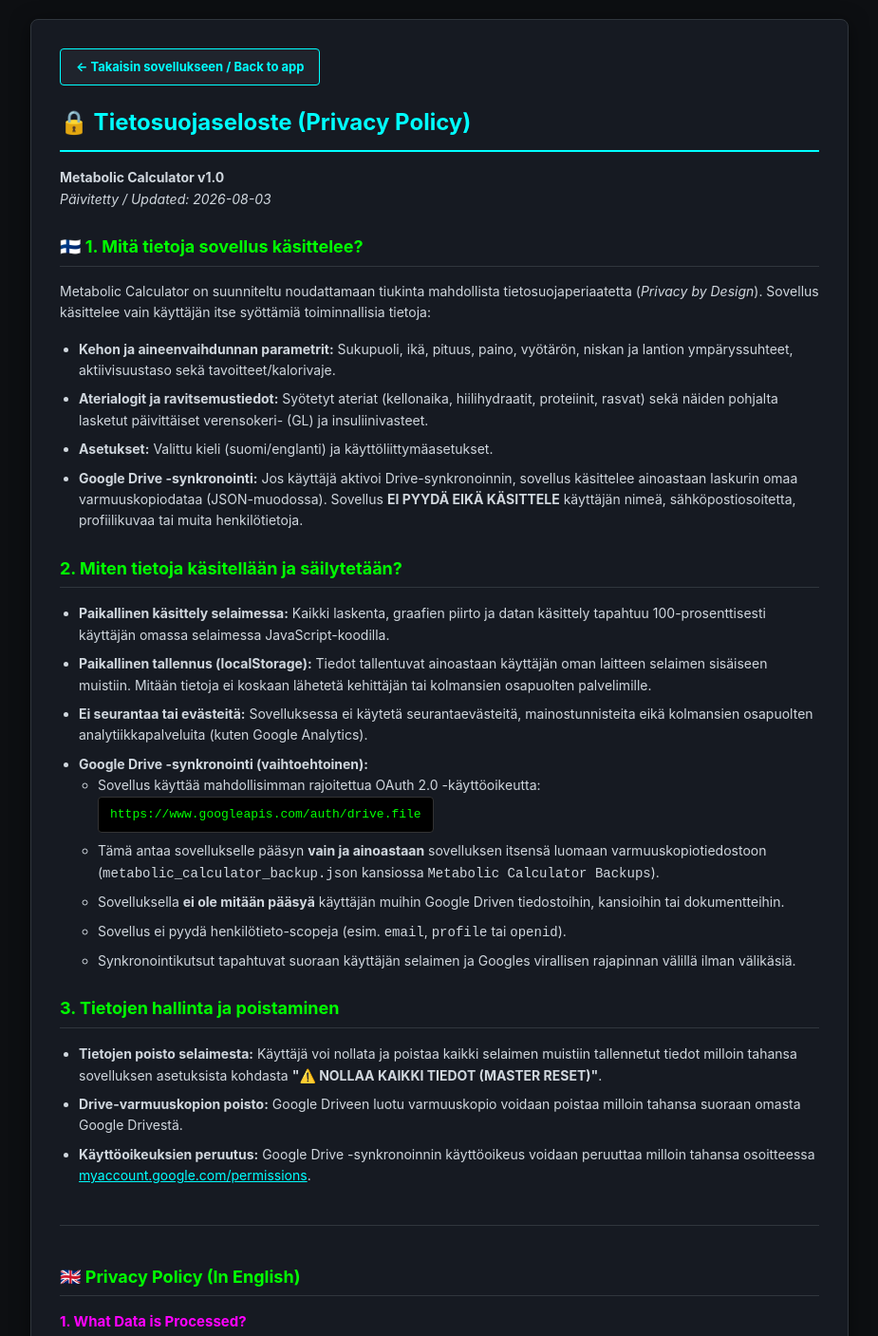
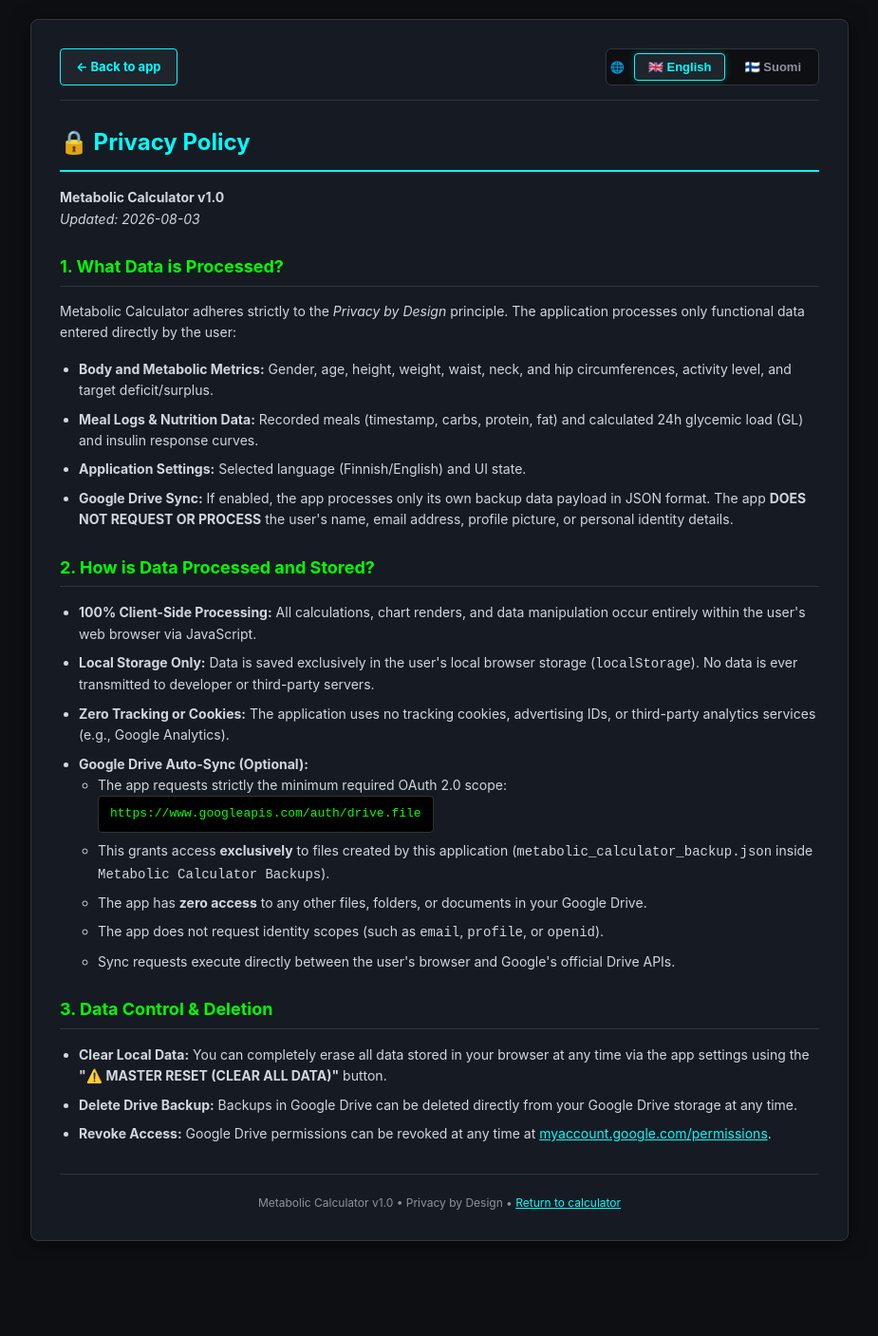
Before and after one commit to rlame1/MetabolicCalculator, a website: page privacy.html in a window 1280 px wide. Shown: the top 1407 px of the page at 95% size, without its empty margins (177-1102 px from the left). After the commit the page ends 1327 px from the top, so only its background shows below. Drawn offline with Linux system fonts and the light colour scheme.

Commit message:
Set English as default for privacy.html with dynamic language selector toggle

```diff
--- a/privacy.html
+++ b/privacy.html
@@ -1,9 +1,9 @@
 <!DOCTYPE html>
-<html lang="fi">
+<html lang="en">
 <head>
     <meta charset="UTF-8">
     <meta name="viewport" content="width=device-width, initial-scale=1.0">
-    <title>Tietosuojaseloste - Metabolic Calculator</title>
+    <title>Privacy Policy / Tietosuojaseloste - Metabolic Calculator</title>
     <style>
         :root {
             --bg-color: #0d0f12;
@@ -33,6 +33,68 @@
             border-radius: 8px;
             padding: 30px;
             box-shadow: 0 4px 20px rgba(0,0,0,0.5);
+        }
+
+        .top-bar {
+            display: flex;
+            justify-content: space-between;
+            align-items: center;
+            flex-wrap: wrap;
+            gap: 12px;
+            margin-bottom: 25px;
+            padding-bottom: 15px;
+            border-bottom: 1px solid var(--border-color);
+        }
+
+        .btn-back {
+            display: inline-block;
+            background: #1f242d;
+            color: var(--accent-cyan);
+            border: 1px solid var(--accent-cyan);
+            padding: 8px 16px;
+            border-radius: 4px;
+            text-decoration: none;
+            font-weight: bold;
+            font-size: 13px;
+            transition: all 0.2s;
+        }
+
+        .btn-back:hover {
+            background: var(--accent-cyan);
+            color: #000;
+        }
+
+        .lang-toggle-group {
+            display: flex;
+            align-items: center;
+            gap: 6px;
+            background: #0d0f12;
+            padding: 4px;
+            border: 1px solid var(--border-color);
+            border-radius: 6px;
+        }
+
+        .lang-btn {
+            background: transparent;
+            color: var(--text-muted);
+            border: none;
+            padding: 6px 14px;
+            border-radius: 4px;
+            font-size: 13px;
+            font-weight: bold;
+            cursor: pointer;
+            transition: all 0.2s;
+        }
+
+        .lang-btn:hover {
+            color: #fff;
+        }
+
+        .lang-btn.active {
+            background: #1f242d;
+            color: var(--accent-cyan);
+            border: 1px solid var(--accent-cyan);
+            box-shadow: 0 0 8px rgba(0, 255, 255, 0.2);
         }
 
         h1 {
@@ -81,33 +143,12 @@
             display: inline-block;
         }
 
-        .btn-back {
-            display: inline-block;
-            background: #1f242d;
-            color: var(--accent-cyan);
-            border: 1px solid var(--accent-cyan);
-            padding: 8px 16px;
-            border-radius: 4px;
-            text-decoration: none;
-            font-weight: bold;
-            font-size: 13px;
-            margin-bottom: 20px;
-            transition: all 0.2s;
+        .lang-section {
+            display: none;
         }
 
-        .btn-back:hover {
-            background: var(--accent-cyan);
-            color: #000;
-        }
-
-        .lang-section {
-            margin-bottom: 40px;
-        }
-
-        .divider {
-            height: 1px;
-            background: var(--border-color);
-            margin: 40px 0;
+        .lang-section.visible {
+            display: block;
         }
 
         footer {
@@ -115,19 +156,67 @@
             font-size: 12px;
             color: var(--text-muted);
             text-align: center;
+            border-top: 1px solid var(--border-color);
+            padding-top: 20px;
         }
     </style>
 </head>
 <body>
 
 <div class="container">
-    <a href="/" class="btn-back">← Takaisin sovellukseen / Back to app</a>
+    <div class="top-bar">
+        <a href="/" class="btn-back" id="backBtn">← Back to app / Takaisin sovellukseen</a>
+        <div class="lang-toggle-group">
+            <span style="font-size: 12px; color: var(--text-muted); margin-right: 4px; font-weight: bold;">🌐</span>
+            <button class="lang-btn" id="btnLangEn" onclick="switchLang('en')">🇬🇧 English</button>
+            <button class="lang-btn" id="btnLangFi" onclick="switchLang('fi')">🇫🇮 Suomi</button>
+        </div>
+    </div>
 
-    <div class="lang-section">
-        <h1>🔒 Tietosuojaseloste (Privacy Policy)</h1>
-        <p><strong>Metabolic Calculator v1.0</strong><br><em>Päivitetty / Updated: 2026-08-03</em></p>
+    <!-- ENGLISH PRIVACY POLICY SECTION (DEFAULT) -->
+    <div id="privacy-en" class="lang-section">
+        <h1>🔒 Privacy Policy</h1>
+        <p><strong>Metabolic Calculator v1.0</strong><br><em>Updated: 2026-08-03</em></p>
 
-        <h2>🇫🇮 1. Mitä tietoja sovellus käsittelee?</h2>
+        <h2>1. What Data is Processed?</h2>
+        <p>Metabolic Calculator adheres strictly to the <em>Privacy by Design</em> principle. The application processes only functional data entered directly by the user:</p>
+        <ul>
+            <li><strong>Body and Metabolic Metrics:</strong> Gender, age, height, weight, waist, neck, and hip circumferences, activity level, and target deficit/surplus.</li>
+            <li><strong>Meal Logs & Nutrition Data:</strong> Recorded meals (timestamp, carbs, protein, fat) and calculated 24h glycemic load (GL) and insulin response curves.</li>
+            <li><strong>Application Settings:</strong> Selected language (Finnish/English) and UI state.</li>
+            <li><strong>Google Drive Sync:</strong> If enabled, the app processes only its own backup data payload in JSON format. The app <strong>DOES NOT REQUEST OR PROCESS</strong> the user's name, email address, profile picture, or personal identity details.</li>
+        </ul>
+
+        <h2>2. How is Data Processed and Stored?</h2>
+        <ul>
+            <li><strong>100% Client-Side Processing:</strong> All calculations, chart renders, and data manipulation occur entirely within the user's web browser via JavaScript.</li>
+            <li><strong>Local Storage Only:</strong> Data is saved exclusively in the user's local browser storage (<code>localStorage</code>). No data is ever transmitted to developer or third-party servers.</li>
+            <li><strong>Zero Tracking or Cookies:</strong> The application uses no tracking cookies, advertising IDs, or third-party analytics services (e.g., Google Analytics).</li>
+            <li><strong>Google Drive Auto-Sync (Optional):</strong>
+                <ul>
+                    <li>The app requests strictly the minimum required OAuth 2.0 scope: <span class="code-box">https://www.googleapis.com/auth/drive.file</span></li>
+                    <li>This grants access <strong>exclusively</strong> to files created by this application (<code>metabolic_calculator_backup.json</code> inside <code>Metabolic Calculator Backups</code>).</li>
+                    <li>The app has <strong>zero access</strong> to any other files, folders, or documents in your Google Drive.</li>
+                    <li>The app does not request identity scopes (such as <code>email</code>, <code>profile</code>, or <code>openid</code>).</li>
+                    <li>Sync requests execute directly between the user's browser and Google's official Drive APIs.</li>
+                </ul>
+            </li>
+        </ul>
+
+        <h2>3. Data Control & Deletion</h2>
+        <ul>
+            <li><strong>Clear Local Data:</strong> You can completely erase all data stored in your browser at any time via the app settings using the <strong>"⚠️ MASTER RESET (CLEAR ALL DATA)"</strong> button.</li>
+            <li><strong>Delete Drive Backup:</strong> Backups in Google Drive can be deleted directly from your Google Drive storage at any time.</li>
+            <li><strong>Revoke Access:</strong> Google Drive permissions can be revoked at any time at <a href="https://myaccount.google.com/permissions" target="_blank" style="color: var(--accent-cyan);">myaccount.google.com/permissions</a>.</li>
+        </ul>
+    </div>
+
+    <!-- FINNISH PRIVACY POLICY SECTION -->
+    <div id="privacy-fi" class="lang-section">
+        <h1>🔒 Tietosuojaseloste</h1>
+        <p><strong>Metabolic Calculator v1.0</strong><br><em>Päivitetty: 2026-08-03</em></p>
+
+        <h2>1. Mitä tietoja sovellus käsittelee?</h2>
         <p>Metabolic Calculator on suunniteltu noudattamaan tiukinta mahdollista tietosuojaperiaatetta (<em>Privacy by Design</em>). Sovellus käsittelee vain käyttäjän itse syöttämiä toiminnallisia tietoja:</p>
         <ul>
             <li><strong>Kehon ja aineenvaihdunnan parametrit:</strong> Sukupuoli, ikä, pituus, paino, vyötärön, niskan ja lantion ympäryssuhteet, aktiivisuustaso sekä tavoitteet/kalorivaje.</li>
@@ -147,7 +236,7 @@
                     <li>Tämä antaa sovellukselle pääsyn <strong>vain ja ainoastaan</strong> sovelluksen itsensä luomaan varmuuskopiotiedostoon (<code>metabolic_calculator_backup.json</code> kansiossa <code>Metabolic Calculator Backups</code>).</li>
                     <li>Sovelluksella <strong>ei ole mitään pääsyä</strong> käyttäjän muihin Google Driven tiedostoihin, kansioihin tai dokumentteihin.</li>
                     <li>Sovellus ei pyydä henkilötieto-scopeja (esim. <code>email</code>, <code>profile</code> tai <code>openid</code>).</li>
-                    <li>Synkronointikutsut tapahtuvat suoraan käyttäjän selaimen ja Googles virallisen rajapinnan välillä ilman välikäsiä.</li>
+                    <li>Synkronointikutsut tapahtuvat suoraan käyttäjän selaimen ja Googlen virallisen rajapinnan välillä ilman välikäsiä.</li>
                 </ul>
             </li>
         </ul>
@@ -160,48 +249,56 @@
         </ul>
     </div>
 
-    <div class="divider"></div>
-
-    <div class="lang-section">
-        <h2>🇬🇧 Privacy Policy (In English)</h2>
-
-        <h3>1. What Data is Processed?</h3>
-        <p>Metabolic Calculator adheres strictly to the <em>Privacy by Design</em> principle. The application processes only functional data entered directly by the user:</p>
-        <ul>
-            <li><strong>Body and Metabolic Metrics:</strong> Gender, age, height, weight, waist, neck, and hip circumferences, activity level, and target deficit/surplus.</li>
-            <li><strong>Meal Logs & Nutrition Data:</strong> Recorded meals (timestamp, carbs, protein, fat) and calculated 24h glycemic load (GL) and insulin response curves.</li>
-            <li><strong>Application Settings:</strong> Selected language (Finnish/English) and UI state.</li>
-            <li><strong>Google Drive Sync:</strong> If enabled, the app processes only its own backup data payload in JSON format. The app <strong>DOES NOT REQUEST OR PROCESS</strong> the user's name, email address, profile picture, or personal identity details.</li>
-        </ul>
-
-        <h3>2. How is Data Processed and Stored?</h3>
-        <ul>
-            <li><strong>100% Client-Side Processing:</strong> All calculations, chart renders, and data manipulation occur entirely within the user's web browser via JavaScript.</li>
-            <li><strong>Local Storage Only:</strong> Data is saved exclusively in the user's local browser storage (<code>localStorage</code>). No data is ever transmitted to developer or third-party servers.</li>
-            <li><strong>Zero Tracking or Cookies:</strong> The application uses no tracking cookies, advertising IDs, or third-party analytics services (e.g. Google Analytics).</li>
-            <li><strong>Google Drive Auto-Sync (Optional):</strong>
-                <ul>
-                    <li>The app requests strictly the minimum required OAuth 2.0 scope: <span class="code-box">https://www.googleapis.com/auth/drive.file</span></li>
-                    <li>This grants access <strong>exclusively</strong> to files created by this application (<code>metabolic_calculator_backup.json</code> inside <code>Metabolic Calculator Backups</code>).</li>
-                    <li>The app has <strong>zero access</strong> to any other files, folders, or documents in your Google Drive.</li>
-                    <li>The app does not request identity scopes (such as <code>email</code>, <code>profile</code>, or <code>openid</code>).</li>
-                    <li>Sync requests execute directly between the user's browser and Google's official Drive APIs.</li>
-                </ul>
-            </li>
-        </ul>
-
-        <h3>3. Data Control & Deletion</h3>
-        <ul>
-            <li><strong>Clear Local Data:</strong> You can completely erase all data stored in your browser at any time via the app settings using the <strong>"⚠️ MASTER RESET (CLEAR ALL DATA)"</strong> button.</li>
-            <li><strong>Delete Drive Backup:</strong> Backups in Google Drive can be deleted directly from your Google Drive storage at any time.</li>
-            <li><strong>Revoke Access:</strong> Google Drive permissions can be revoked at any time at <a href="https://myaccount.google.com/permissions" target="_blank" style="color: var(--accent-cyan);">myaccount.google.com/permissions</a>.</li>
-        </ul>
-    </div>
-
     <footer>
-        Metabolic Calculator v1.0 &bull; Privacy by Design &bull; <a href="/" style="color: var(--accent-cyan);">Palaa laskuriin / Return to calculator</a>
+        Metabolic Calculator v1.0 &bull; Privacy by Design &bull; <a href="/" id="footerHomeLink" style="color: var(--accent-cyan);">Return to calculator / Palaa laskuriin</a>
     </footer>
 </div>
 
+<script>
+    function switchLang(lang) {
+        const secEn = document.getElementById('privacy-en');
+        const secFi = document.getElementById('privacy-fi');
+        const btnEn = document.getElementById('btnLangEn');
+        const btnFi = document.getElementById('btnLangFi');
+        const backBtn = document.getElementById('backBtn');
+        const footerHomeLink = document.getElementById('footerHomeLink');
+
+        if (lang === 'fi') {
+            secEn.classList.remove('visible');
+            secFi.classList.add('visible');
+            btnEn.classList.remove('active');
+            btnFi.classList.add('active');
+            backBtn.textContent = '← Takaisin sovellukseen';
+            footerHomeLink.textContent = 'Palaa laskuriin';
+            document.documentElement.lang = 'fi';
+        } else {
+            secFi.classList.remove('visible');
+            secEn.classList.add('visible');
+            btnFi.classList.remove('active');
+            btnEn.classList.add('active');
+            backBtn.textContent = '← Back to app';
+            footerHomeLink.textContent = 'Return to calculator';
+            document.documentElement.lang = 'en';
+        }
+        localStorage.setItem('metabolic_v20_lang', lang);
+    }
+
+    // Determine initial language: Default is 'en' unless localStorage says 'fi' or URL param ?lang=fi
+    (function initLanguage() {
+        const urlParams = new URLSearchParams(window.location.search);
+        const urlLang = urlParams.get('lang');
+        const savedLang = localStorage.getItem('metabolic_v20_lang');
+
+        let initialLang = 'en'; // Default is English
+        if (urlLang === 'fi' || urlLang === 'en') {
+            initialLang = urlLang;
+        } else if (savedLang === 'fi') {
+            initialLang = 'fi';
+        }
+
+        switchLang(initialLang);
+    })();
+</script>
+
 </body>
 </html>
```
